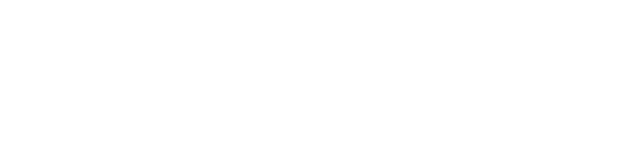
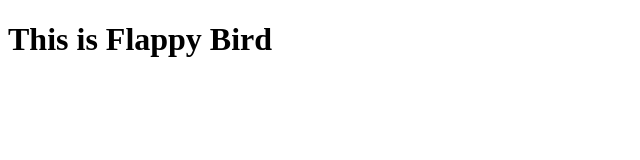
Before and after one commit to lokesh234/wirehackathon, a plain HTML site: page index.html in a window 1280 px wide. Shown: the whole page, without its empty margins (0-640 px from the left). Drawn offline with Linux system fonts and the light colour scheme.

Commit message:
Added content in HTML File

```diff
--- a/index.html
+++ b/index.html
@@ -6,6 +6,7 @@
 </head>
 
 <body>
+    <h1> This is Flappy Bird </h1>
     <canvas id="canvas"></canvas>
 </body>
 </html>
```
